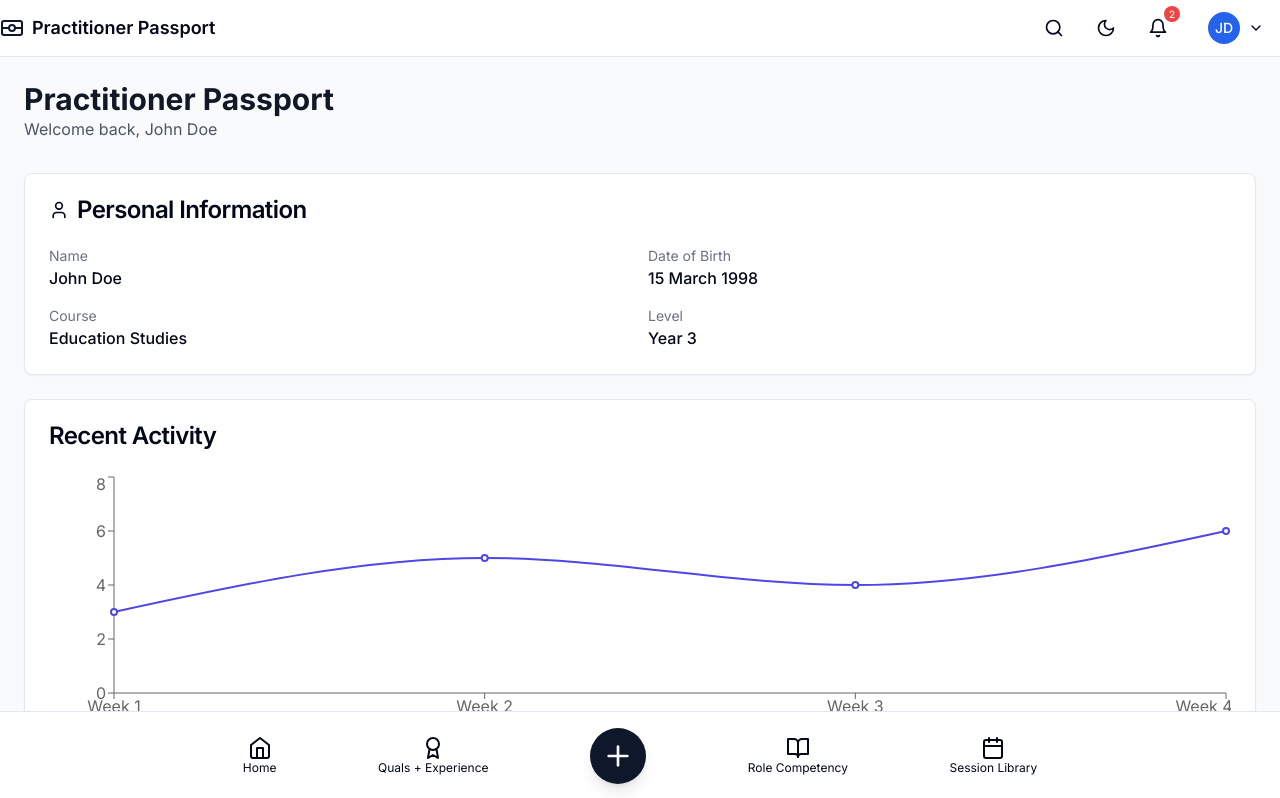
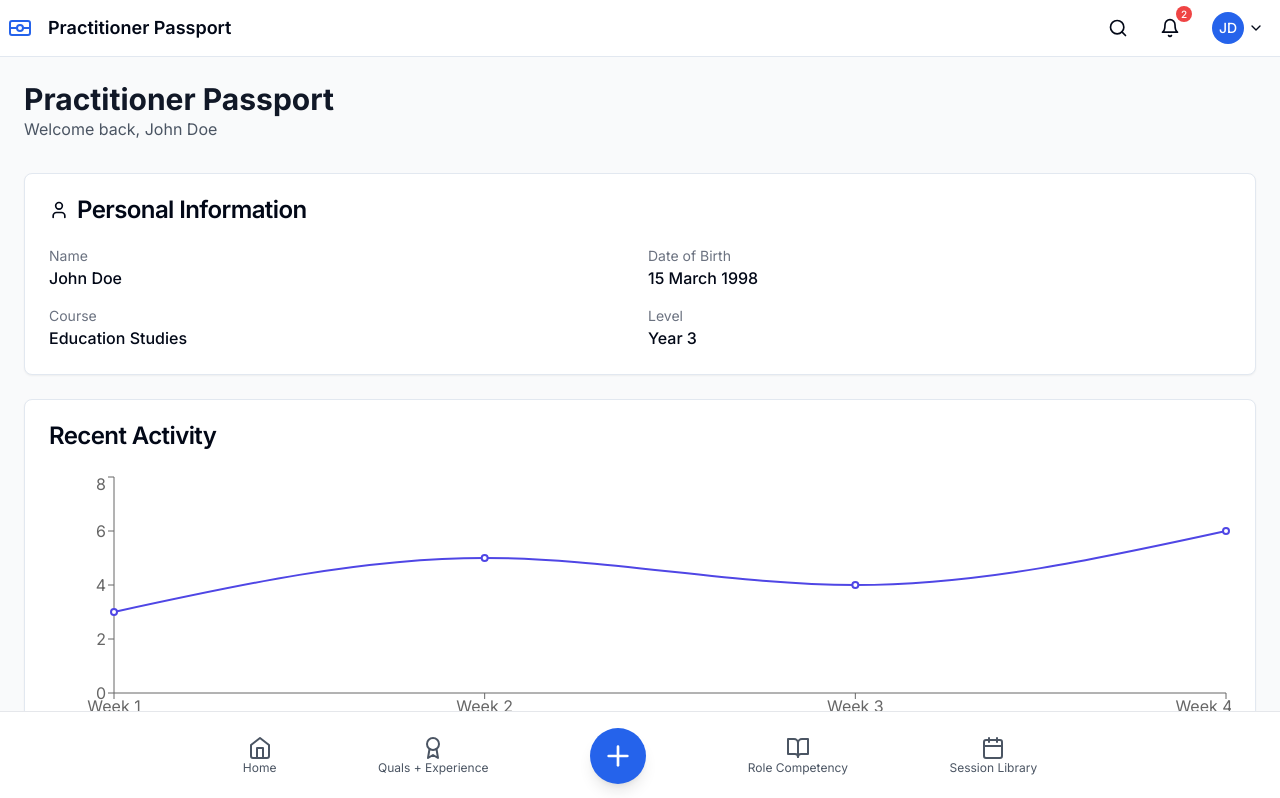
Before and after one commit to sudarshan-gautam/placement-tracking-app, a Next.js app: page /dashboard in a window 1280 px wide. Shown: the top 798 px of the page. Built offline with nearby package versions, Linux system fonts and the light colour scheme.

Commit message:
removed dark more. fix header logo padding

```diff
--- a/app/layout.tsx
+++ b/app/layout.tsx
@@ -3,7 +3,6 @@ import { Inter } from 'next/font/google'
 import './globals.css'
 import Link from 'next/link'
 import { Home, Award, BookOpen, Calendar, BarChart2, Plus } from 'lucide-react'
-import { ThemeProvider } from '@/components/providers/theme-provider'
 import { Header } from '@/components/ui/header'
 
 const inter = Inter({ subsets: ['latin'] })
@@ -19,50 +18,43 @@ export default function RootLayout({
   children: React.ReactNode
 }) {
   return (
-    <html lang="en" suppressHydrationWarning>
+    <html lang="en">
       <body className={inter.className}>
-        <ThemeProvider
-          attribute="class"
-          defaultTheme="system"
-          enableSystem
-          disableTransitionOnChange
-        >
         {/* Main Content */}
-          <div className="min-h-screen bg-background">
+        <div className="min-h-screen bg-white">
           <Header />
           {children}
 
           {/* Bottom Navigation */}
-            <nav className="fixed bottom-0 left-0 right-0 bg-background border-t border-border p-4">
+          <nav className="fixed bottom-0 left-0 right-0 bg-white border-t border-gray-200 p-4">
             <div className="flex justify-around items-center max-w-4xl mx-auto relative">
-                <Link href="/" className="flex flex-col items-center text-foreground hover:text-primary">
+              <Link href="/" className="flex flex-col items-center text-gray-600 hover:text-blue-600">
                 <Home className="h-6 w-6" />
                 <span className="text-xs">Home</span>
               </Link>
-                <Link href="/qualifications" className="flex flex-col items-center text-foreground hover:text-primary">
+              <Link href="/qualifications" className="flex flex-col items-center text-gray-600 hover:text-blue-600">
                 <Award className="h-6 w-6" />
                 <span className="text-xs">Quals + Experience</span>
               </Link>
               <div className="relative -top-0">
                 <Link
                   href="/quick-actions"
-                    className="flex flex-col items-center justify-center w-14 h-14 rounded-full bg-primary text-primary-foreground hover:bg-primary/90 shadow-lg"
+                  className="flex flex-col items-center justify-center w-14 h-14 rounded-full bg-blue-600 text-white hover:bg-blue-700 shadow-lg"
                 >
                   <Plus className="h-8 w-8" />
                 </Link>
               </div>
-                <Link href="/competencies" className="flex flex-col items-center text-foreground hover:text-primary">
+              <Link href="/competencies" className="flex flex-col items-center text-gray-600 hover:text-blue-600">
                 <BookOpen className="h-6 w-6" />
                 <span className="text-xs">Role Competency</span>
               </Link>
-                <Link href="/sessions" className="flex flex-col items-center text-foreground hover:text-primary">
+              <Link href="/sessions" className="flex flex-col items-center text-gray-600 hover:text-blue-600">
                 <Calendar className="h-6 w-6" />
                 <span className="text-xs">Session Library</span>
               </Link>
             </div>
           </nav>
         </div>
-        </ThemeProvider>
       </body>
     </html>
   )
--- a/components/providers/theme-provider.tsx
+++ /dev/null
@@ -1,9 +0,0 @@
-'use client';
-
-import * as React from 'react';
-import { ThemeProvider as NextThemesProvider } from 'next-themes';
-import { type ThemeProviderProps } from 'next-themes/dist/types';
-
-export function ThemeProvider({ children, ...props }: ThemeProviderProps) {
-  return <NextThemesProvider {...props}>{children}</NextThemesProvider>;
-}
--- a/components/ui/header.tsx
+++ b/components/ui/header.tsx
@@ -84,22 +84,22 @@ export function Header() {
   useEffect(() => {
     if (searchQuery.length > 0) {
       // Simulated search results - in a real app, this would call an API
-      const results: SearchResult[] = [
+      const results = [
         {
           id: 1,
-          type: 'page',
+          type: 'page' as const,
           title: 'Role Competency',
           link: '/competencies'
         },
         {
           id: 2,
-          type: 'session',
+          type: 'session' as const,
           title: 'Recent Teaching Session',
           link: '/sessions'
         },
         {
           id: 3,
-          type: 'competency',
+          type: 'competency' as const,
           title: 'Classroom Management',
           link: '/competencies#classroom-management'
         }
@@ -137,11 +137,11 @@ export function Header() {
   };
 
   return (
-    <header className="sticky top-0 z-50 w-full border-b bg-background/95 backdrop-blur supports-[backdrop-filter]:bg-background/60">
-      <div className="container flex h-14 items-center">
-        <div className="mr-4 flex">
-          <Link href="/" className="mr-6 flex items-center space-x-2">
-            <svg xmlns="http://www.w3.org/2000/svg" width="24" height="24" viewBox="0 0 24 24" fill="none" stroke="currentColor" stroke-width="2" stroke-linecap="round" stroke-linejoin="round" className="text-primary">
+    <header className="sticky top-0 z-50 w-full border-b bg-white">
+      <div className="flex h-14 items-center justify-between px-2">
+        <div className="flex">
+          <Link href="/" className="flex items-center space-x-4">
+            <svg xmlns="http://www.w3.org/2000/svg" width="24" height="24" viewBox="0 0 24 24" fill="none" stroke="currentColor" stroke-width="2" stroke-linecap="round" stroke-linejoin="round" className="text-blue-600">
               <path stroke="none" d="M0 0h24v24H0z" fill="none"/>
               <path d="M2 5m0 2a2 2 0 0 1 2 -2h16a2 2 0 0 1 2 2v10a2 2 0 0 1 -2 2h-16a2 2 0 0 1 -2 -2z" />
               <path d="M12 12m-3 0a3 3 0 1 0 6 0a3 3 0 1 0 -6 0" />
@@ -152,25 +152,25 @@ export function Header() {
           </Link>
         </div>
 
-        <div className="flex flex-1 items-center justify-end space-x-4">
+        <div className="flex items-center space-x-4">
           {/* Search */}
           <div className="relative" ref={searchRef}>
             <button
               onClick={() => setShowSearch(!showSearch)}
-              className="inline-flex items-center justify-center rounded-md text-sm font-medium transition-colors focus-visible:outline-none focus-visible:ring-1 focus-visible:ring-ring disabled:pointer-events-none disabled:opacity-50 hover:bg-accent hover:text-accent-foreground h-9 py-2 w-9 px-0 bg-background"
+              className="inline-flex items-center justify-center rounded-md text-sm font-medium transition-colors focus-visible:outline-none focus-visible:ring-1 focus-visible:ring-gray-200 disabled:pointer-events-none disabled:opacity-50 hover:bg-gray-100 h-9 w-9"
             >
               <Search className="h-5 w-5" />
             </button>
 
             {showSearch && (
-              <div className="absolute right-0 mt-2 w-96 rounded-md bg-white shadow-lg dark:bg-gray-800">
+              <div className="absolute right-0 mt-2 w-96 rounded-md bg-white shadow-lg">
                 <div className="p-4">
                   <input
                     type="text"
                     placeholder="Search..."
                     value={searchQuery}
                     onChange={(e) => setSearchQuery(e.target.value)}
-                    className="w-full rounded-md border px-3 py-2 dark:bg-gray-700 dark:text-white"
+                    className="w-full rounded-md border border-gray-200 px-3 py-2 focus:outline-none focus:ring-2 focus:ring-blue-500 focus:border-transparent"
                     autoFocus
                   />
                   {searchResults.length > 0 && (
@@ -179,7 +179,7 @@ export function Header() {
                         <Link
                           key={result.id}
                           href={result.link}
-                          className="block rounded-md p-2 hover:bg-gray-100 dark:hover:bg-gray-700"
+                          className="block rounded-md p-2 hover:bg-gray-100"
                         >
                           <div className="text-sm font-medium">{result.title}</div>
                           <div className="text-xs text-gray-500">{result.type}</div>
@@ -192,23 +192,11 @@ export function Header() {
             )}
           </div>
 
-          {/* Dark Mode Toggle */}
-          <button
-            onClick={() => setTheme(theme === 'dark' ? 'light' : 'dark')}
-            className="inline-flex items-center justify-center rounded-md text-sm font-medium transition-colors focus-visible:outline-none focus-visible:ring-1 focus-visible:ring-ring disabled:pointer-events-none disabled:opacity-50 hover:bg-accent hover:text-accent-foreground h-9 py-2 w-9 px-0 bg-background"
-          >
-            {theme === 'dark' ? (
-              <Sun className="h-5 w-5" />
-            ) : (
-              <Moon className="h-5 w-5" />
-            )}
-          </button>
-
           {/* Notifications */}
           <div className="relative" ref={notificationRef}>
             <button
               onClick={() => setShowNotifications(!showNotifications)}
-              className="inline-flex items-center justify-center rounded-md text-sm font-medium transition-colors focus-visible:outline-none focus-visible:ring-1 focus-visible:ring-ring disabled:pointer-events-none disabled:opacity-50 hover:bg-accent hover:text-accent-foreground h-9 py-2 w-9 px-0 bg-background"
+              className="inline-flex items-center justify-center rounded-md text-sm font-medium transition-colors focus-visible:outline-none focus-visible:ring-1 focus-visible:ring-gray-200 disabled:pointer-events-none disabled:opacity-50 hover:bg-gray-100 h-9 w-9"
             >
               <Bell className="h-5 w-5" />
               {unreadCount > 0 && (
@@ -219,13 +207,13 @@ export function Header() {
             </button>
 
             {showNotifications && (
-              <div className="absolute right-0 mt-2 w-96 rounded-md bg-white shadow-lg dark:bg-gray-800">
+              <div className="absolute right-0 mt-2 w-96 rounded-md bg-white shadow-lg">
                 <div className="p-4">
                   <div className="flex items-center justify-between mb-4">
                     <h3 className="text-lg font-semibold">Notifications</h3>
                     <button
                       onClick={markAllAsRead}
-                      className="text-sm text-blue-600 hover:text-blue-800 dark:text-blue-400"
+                      className="text-sm text-blue-600 hover:text-blue-800"
                     >
                       Mark all as read
                     </button>
@@ -235,7 +223,7 @@ export function Header() {
                       <div
                         key={notification.id}
                         className={`flex items-start space-x-4 p-3 rounded-md ${
-                          notification.read ? 'opacity-75' : 'bg-gray-50 dark:bg-gray-700'
+                          notification.read ? 'opacity-75' : 'bg-gray-50'
                         }`}
                       >
                         {getNotificationIcon(notification.type)}
@@ -255,42 +243,42 @@ export function Header() {
           <div className="relative" ref={profileRef}>
             <button
               onClick={() => setShowProfile(!showProfile)}
-              className="inline-flex items-center justify-center rounded-md text-sm font-medium transition-colors focus-visible:outline-none focus-visible:ring-1 focus-visible:ring-ring disabled:pointer-events-none disabled:opacity-50 hover:bg-accent hover:text-accent-foreground h-9 px-4 py-2 bg-background"
+              className="inline-flex items-center justify-center rounded-md text-sm font-medium transition-colors focus-visible:outline-none focus-visible:ring-1 focus-visible:ring-gray-200 disabled:pointer-events-none disabled:opacity-50 hover:bg-gray-100 h-9 px-2 py-2"
             >
               <span className="h-8 w-8 rounded-full bg-blue-600 flex items-center justify-center text-white">
                 JD
               </span>
-              <ChevronDown className="ml-2 h-4 w-4" />
+              <ChevronDown className="ml-1 h-4 w-4" />
             </button>
 
             {showProfile && (
-              <div className="absolute right-0 mt-2 w-56 rounded-md bg-white shadow-lg dark:bg-gray-800">
+              <div className="absolute right-0 mt-2 w-56 rounded-md bg-white shadow-lg">
                 <div className="py-1">
                   <Link
                     href="/dashboard"
-                    className="flex items-center px-4 py-2 text-sm hover:bg-gray-100 dark:hover:bg-gray-700"
+                    className="flex items-center px-4 py-2 text-sm hover:bg-gray-100"
                   >
                     <LayoutDashboard className="mr-2 h-4 w-4" />
                     Dashboard
                   </Link>
                   <Link
                     href="/settings"
-                    className="flex items-center px-4 py-2 text-sm hover:bg-gray-100 dark:hover:bg-gray-700"
+                    className="flex items-center px-4 py-2 text-sm hover:bg-gray-100"
                   >
                     <Settings className="mr-2 h-4 w-4" />
                     Settings
                   </Link>
                   <Link
                     href="/help"
-                    className="flex items-center px-4 py-2 text-sm hover:bg-gray-100 dark:hover:bg-gray-700"
+                    className="flex items-center px-4 py-2 text-sm hover:bg-gray-100"
                   >
                     <HelpCircle className="mr-2 h-4 w-4" />
                     Help & Support
                   </Link>
-                  <div className="border-t border-gray-200 dark:border-gray-600"></div>
+                  <div className="border-t border-gray-200"></div>
                   <button
                     onClick={handleLogout}
-                    className="flex w-full items-center px-4 py-2 text-sm text-red-600 hover:bg-gray-100 dark:hover:bg-gray-700"
+                    className="flex w-full items-center px-4 py-2 text-sm text-red-600 hover:bg-gray-100"
                   >
                     <LogOut className="mr-2 h-4 w-4" />
                     Logout
```
Lines whose indentation alone changed are shown as unchanged.
